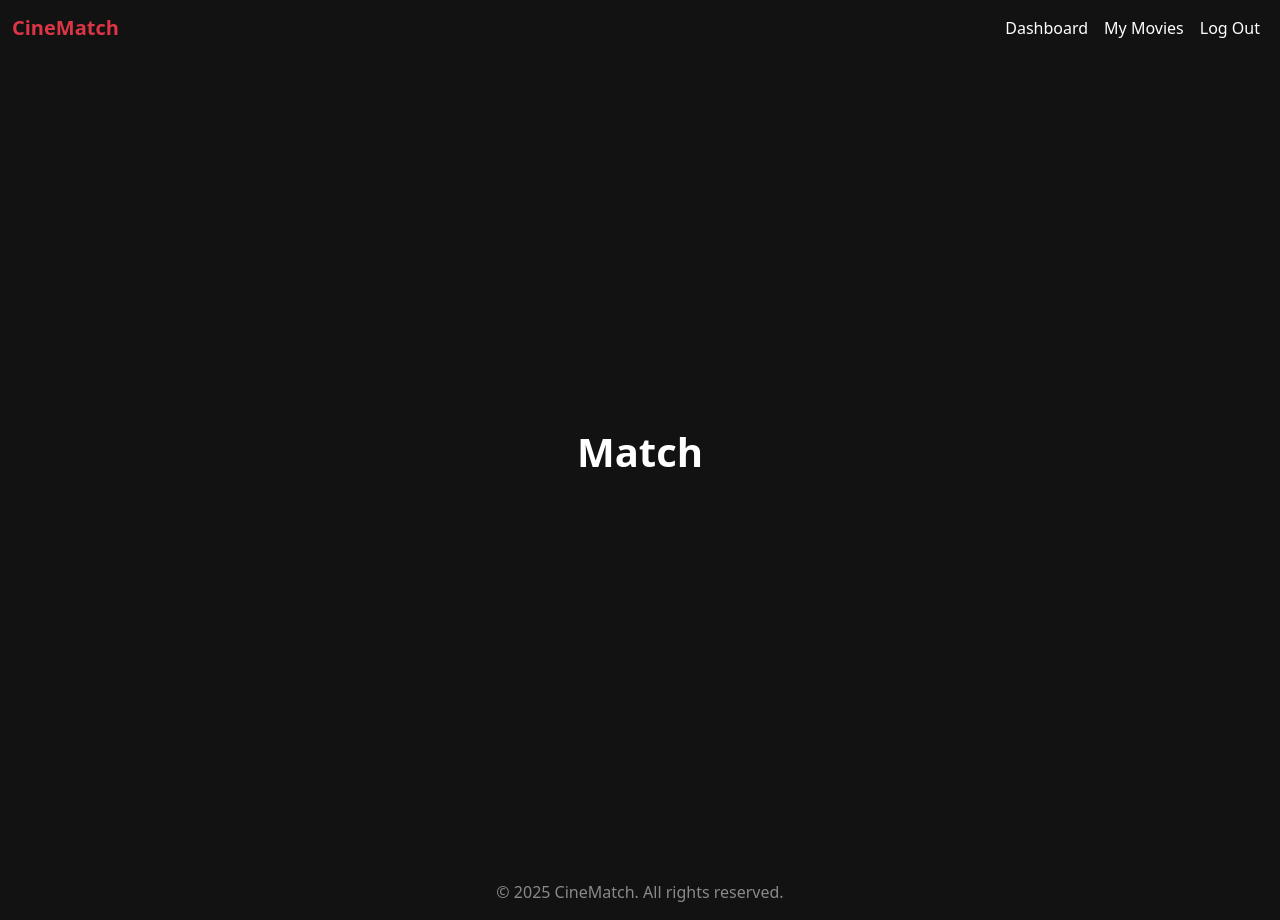
After one commit to nnamyslowska/MyGitProjects, a Flask app: page /match in a window 1280 px wide. The commit adds this page. Run offline with Flask 3, Linux system fonts and the light colour scheme.

Commit message:
Refactor home route to dashboard; add new match route and create match.html template for user interaction.

```diff
--- a/app.py
+++ b/app.py
@@ -100,8 +100,8 @@ class LoginForm(FlaskForm):
     submit = SubmitField('Login')
 
 @app.route('/')
-def home():
-    return render_template("home.html")
+def dashboard():
+    return render_template('dashboard.html')
 
 @app.route('/login', methods=['GET', 'POST'])
 def login():
@@ -117,14 +117,6 @@ def login():
         else:
             flash("Invalid credentials, please try again.", "danger")
     return render_template("login.html", form=form)
-
-@app.route('/dashboard', methods=['GET', 'POST'])
-@login_required
-def dashboard():
-    if not current_user.is_authenticated:
-        flash("Please log in to access the dashboard.", "warning")
-        return redirect(url_for('login'))
-    return render_template("dashboard.html", name=current_user.username)
 
 @app.route('/logout', methods=['GET', 'POST'])
 @login_required
@@ -166,6 +158,10 @@ def filter_movies():
 def my_movies():
     return render_template('my_movies.html')
 
+@app.route('/match')
+def match():
+    return render_template('match.html')
+
 if __name__ == '__main__':
     with app.app_context():
         db.create_all()
--- a/templates/dashboard.html
+++ b/templates/dashboard.html
@@ -20,7 +20,7 @@
             <a class="nav-link text-white" href="{{ url_for('my_movies') }}">My Movies</a>
           </li>
           <li class="nav-item">
-            <a class="nav-link text-white" href="/match">Match</a>
+            <a class="nav-link text-white" href="{{ url_for('match') }}">Match</a>
           </li>
           <li class="nav-item">
             <a class="nav-link text-white" href="/logout">Log Out</a>
--- /dev/null
+++ b/templates/match.html
@@ -0,0 +1,55 @@
+<!DOCTYPE html>
+<html lang="en">
+<head>
+  <meta charset="UTF-8">
+  <meta name="viewport" content="width=device-width, initial-scale=1.0">
+  <title>Match</title>
+  <link href="https://cdn.jsdelivr.net/npm/bootstrap@5.3.0/dist/css/bootstrap.min.css" rel="stylesheet">
+  <script src="https://cdn.jsdelivr.net/npm/bootstrap@5.3.0/dist/js/bootstrap.bundle.min.js"></script>
+  <link href="https://cdn.jsdelivr.net/npm/bootstrap-icons/font/bootstrap-icons.css" rel="stylesheet">
+  <style>
+    body {
+      background-color: #121212;
+      color: white;
+    }
+    .center-title {
+      height: 100vh;
+      display: flex;
+      justify-content: center;
+      align-items: center;
+      text-align: center;
+    }
+  </style>
+</head>
+<body>
+  <!-- Navigation Bar -->
+  <nav class="navbar navbar-expand-lg bg-darker navbar-dark">
+    <div class="container-fluid">
+      <span class="navbar-brand text-danger fw-bold">CineMatch</span>
+      <div class="collapse navbar-collapse justify-content-end" id="navbarNav">
+        <ul class="navbar-nav">
+          <li class="nav-item">
+            <a class="nav-link text-white" href="/">Dashboard</a>
+          </li>
+          <li class="nav-item">
+            <a class="nav-link text-white" href="/my-movies">My Movies</a>
+          </li>
+          <li class="nav-item">
+            <a class="nav-link text-white" href="/logout">Log Out</a>
+          </li>
+        </ul>
+      </div>
+    </div>
+  </nav>
+
+  <!-- Main Content -->
+  <div class="center-title">
+    <h1 class="fw-bold">Match</h1>
+  </div>
+
+  <!-- Footer -->
+  <footer class="text-center mt-4 text-white-50">
+    <p>© 2025 CineMatch. All rights reserved.</p>
+  </footer>
+</body>
+</html>
```
